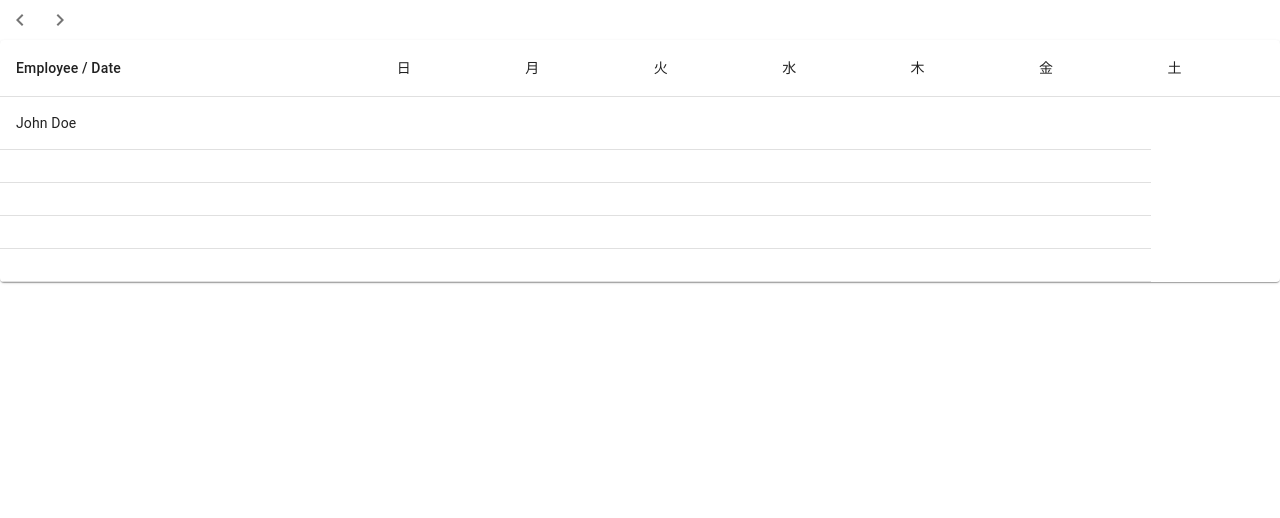
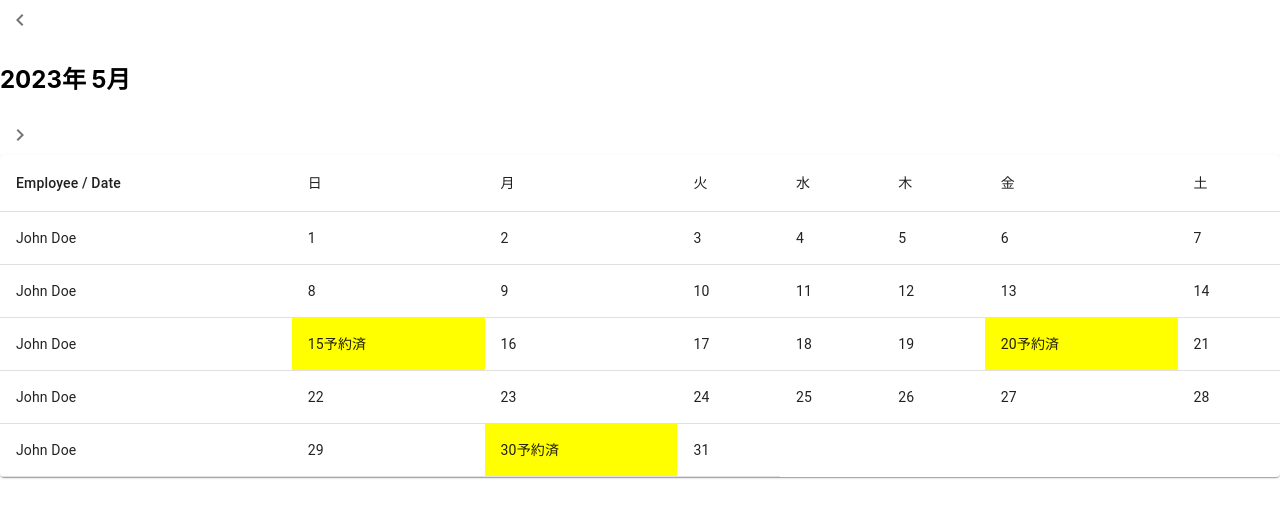
Before and after one commit to Buront2610/reservation_system, a React (Create React App) app: page /test4 in a window 1280 px wide. Shown: the top 518 px of the page. Built offline with nearby package versions, Linux system fonts and the light colour scheme.

Commit message:
[update]ひとまず完成後々装飾

```diff
--- a/src/compornents/testUserReserveInfo.tsx
+++ b/src/compornents/testUserReserveInfo.tsx
@@ -1,9 +1,7 @@
 import React, { useState, useEffect } from 'react';
-import { Reservation, Bento, Employee } from './types';
-import { getReservations, getBento, getEmployees } from './API';
-import { Box, Table, TableBody, TableCell, TableContainer, TableHead, TableRow, Paper, IconButton } from '@mui/material';
-import { UseAuth } from './authContext';
-import { CheckCircleOutline as CheckCircleOutlineIcon, HighlightOff as HighlightOffIcon, ChevronLeft, ChevronRight } from '@mui/icons-material';
+import { Reservation, Employee } from './types';
+import { Box, Table, TableBody, TableCell, TableContainer, TableHead, TableRow, Paper, IconButton,Tooltip } from '@mui/material';
+import { ChevronLeft, ChevronRight } from '@mui/icons-material';
 
 
 // Define dummy data
@@ -18,15 +16,9 @@ const dummyEmployees: Employee[] = [
 ];
 
 export default function TestReservationHistoryPage() {
-    // const { user } = UseAuth();
+    const today = new Date();
+    const [currentDate, setCurrentDate] = useState(today);
 
-    // if(!user) {
-    //     throw new Error('User is not logged in.');
-    // }
-
-    const today = new Date();
-    const [month, setMonth] = useState(today.getMonth());
-    const [year, setYear] = useState(today.getFullYear());
     const [reservations, setReservations] = useState<Reservation[]>([]);
     const [employeeList, setEmployeeList] = useState<Employee[]>([]);
 
@@ -35,12 +27,12 @@ export default function TestReservationHistoryPage() {
         setEmployeeList(dummyEmployees);
     }, []);
 
-    const getDaysInMonth = (month: number, year: number) => {
-        return new Date(year, month + 1, 0).getDate();
+    const getDaysInMonth = (date: Date) => {
+        return new Date(date.getFullYear(), date.getMonth() + 1, 0).getDate();
     };
 
-    const getFirstDayOfMonth = (month: number, year: number) => {
-        return new Date(year, month, 1).getDay();
+    const getFirstDayOfMonth = (date: Date) => {
+        return (new Date(date.getFullYear(), date.getMonth(), 1).getDay() + 6) % 7;
     };
 
     const getReservationStatus = (date: string, employeeId: number) => {
@@ -51,26 +43,26 @@ export default function TestReservationHistoryPage() {
     };
 
     const decreaseMonth = () => {
-        setMonth(month - 1);
-        if (month - 1 < 0) {
-            setMonth(11);
-            setYear(year - 1);
-        }
+        setCurrentDate(prevDate => new Date(prevDate.getFullYear(), prevDate.getMonth() - 1));
     };
 
     const increaseMonth = () => {
-        setMonth(month + 1);
-        if (month + 1 > 11) {
-            setMonth(0);
-            setYear(year + 1);
-        }
+        setCurrentDate(prevDate => new Date(prevDate.getFullYear(), prevDate.getMonth() + 1));
     };
 
-    return (
+    const formatDate = (date: Date) => {
+        const y = date.getFullYear();
+        const m = ("00" + (date.getMonth() + 1)).slice(-2);
+        const d = ("00" + date.getDate()).slice(-2);
+        return `${y}-${m}-${d}`;
+    };
+
+     return (
         <Box>
             <IconButton onClick={decreaseMonth}>
                 <ChevronLeft />
             </IconButton>
+            <h2>{`${currentDate.getFullYear()}年 ${currentDate.getMonth() + 1}月`}</h2>
             <IconButton onClick={increaseMonth}>
                 <ChevronRight />
             </IconButton>
@@ -79,33 +71,34 @@ export default function TestReservationHistoryPage() {
                     <TableHead>
                         <TableRow>
                             <TableCell>Employee / Date</TableCell>
-                            {["日", "月", "火", "水", "木", "金", "土"].map(day => (
-                                <TableCell>{day}</TableCell>
+                            {["日", "月", "火", "水", "木", "金", "土"].map((day, index) => (
+                                <TableCell key={index}>{day}</TableCell>
                             ))}
                         </TableRow>
                     </TableHead>
                     <TableBody>
-                        {employeeList.map(employee => {
+                        {employeeList.map((employee, employeeIndex) => {
                             let rows = [];
                             let cells = [];
-                            cells.push(<TableCell>{employee.name}</TableCell>);
-                            for (let i = 0; i < getFirstDayOfMonth(month, year); i++) {
-                                cells.push(<TableCell></TableCell>);
+                            cells.push(<TableCell key={`employee-${employee.id}`}>{employee.name}</TableCell>);
+                            for (let i = 0; i < getFirstDayOfMonth(currentDate); i++) {
+                                cells.push(<TableCell key={`empty-${employeeIndex}-${i}`}></TableCell>);
                             }
-                            for (let day = 1; day <= getDaysInMonth(month, year); day++) {
-                                const date = `${year}-${month + 1}-${day}`;
+                            for (let day = 1; day <= getDaysInMonth(currentDate); day++) {
+                                const date = formatDate(new Date(currentDate.getFullYear(), currentDate.getMonth(), day));
                                 const reservationStatus = getReservationStatus(date, employee.id);
-                                cells.push(<TableCell style={reservationStatus ? {backgroundColor: "yellow"} : {}}>{reservationStatus}</TableCell>);
-                                if (cells.length % 7 === 0) {
-                                    rows.push(<TableRow>{cells}</TableRow>);
-                                    cells = [];
+                                cells.push(
+                                    <TableCell key={`day-${employeeIndex}-${day}`} style={reservationStatus ? {backgroundColor: "yellow"} : {}}>
+                                        <Tooltip title={`Employee: ${employee.name}\nDate: ${date}`}>
+                                            <span>{day}</span>
+                                        </Tooltip>
+                                        {reservationStatus}
+                                    </TableCell>
+                                );
+                                if ((day + getFirstDayOfMonth(currentDate)) % 7 === 0 || day === getDaysInMonth(currentDate)) {
+                                    rows.push(<TableRow key={`row-${employeeIndex}-${rows.length}`}>{cells}</TableRow>);
+                                    cells = [<TableCell key={`employee-${employee.id}`}>{employee.name}</TableCell>];
                                 }
-                            }
-                            if (cells.length > 0) {
-                                while (cells.length < 7) {
-                                    cells.push(<TableCell></TableCell>);
-                                }
-                                rows.push(<TableRow>{cells}</TableRow>);
                             }
                             return rows;
                         })}
```
